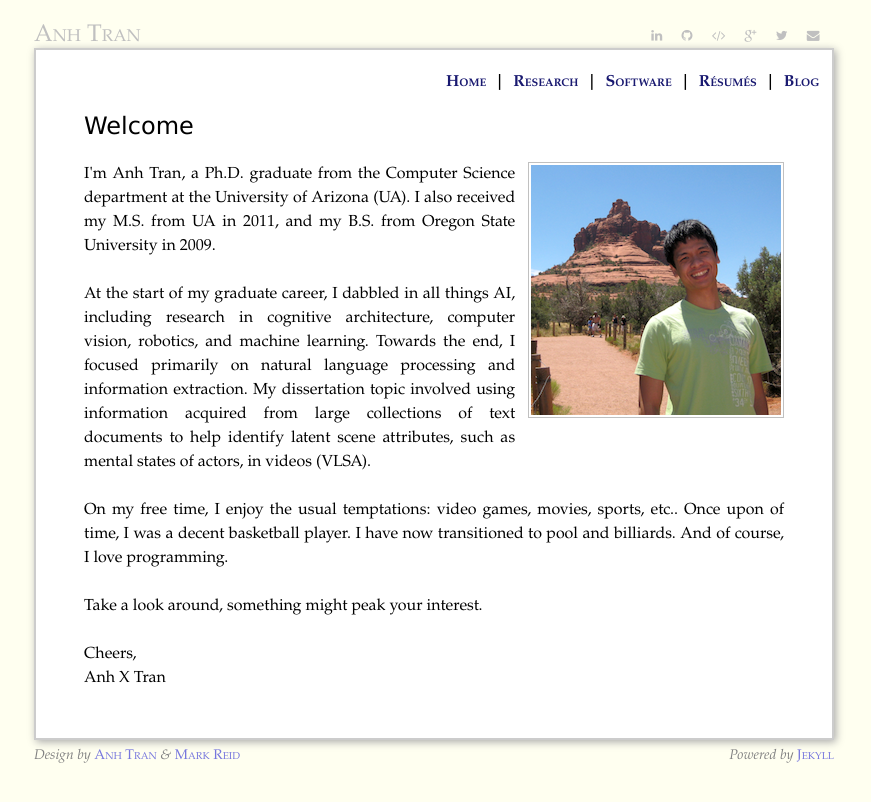
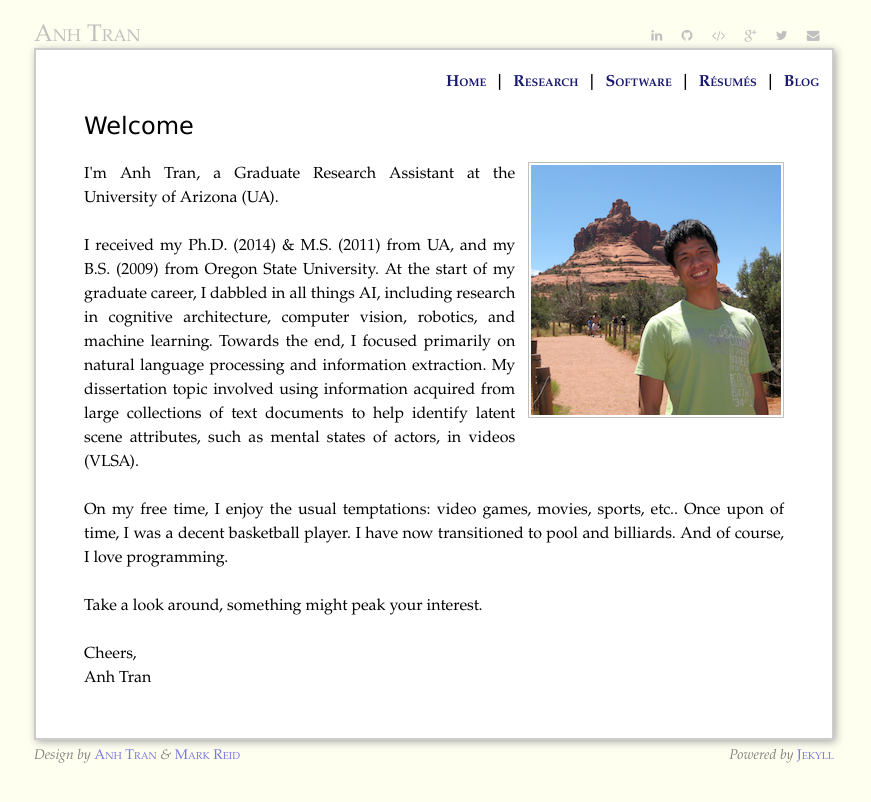
Before and after one commit to trananh/trananh.github.io, a Jekyll site: the page built from index.html, in a window 1280 px wide. Shown: the top 802 px of the page, without its empty margins (206-1077 px from the left). Built offline with Jekyll 4.4.1, drawn with Linux system fonts in a browser that asks for light colours; nearby versions of some CDN libraries.

Commit message:
Updated info.

```diff
--- a/index.html
+++ b/index.html
@@ -12,13 +12,13 @@ title: anh tran
          alt="Photo of Anh at Sedona, AZ" width="40%" style="min-width: 100px; max-width: 250px"/>
 
     <p>I'm <span itemprop="givenName">Anh</span> <span itemprop="familyName">Tran</span>,
-        a <span itemprop="jobTitle">Ph.D. graduate</span> from the Computer Science department at the
-        <span itemprop="affiliation">University of Arizona</span>
-        (UA). I also received my M.S. from UA in 2011, and my B.S. from
-        <span itemprop="alumniOf">Oregon State University</span> in 2009.
+        a <span itemprop="jobTitle">Graduate Research Assistant</span> at the
+        <span itemprop="affiliation">University of Arizona</span> (UA).
     </p>
 
-    <p>At the start of my graduate career, I dabbled in all things AI, including research in cognitive
+    <p>I received my Ph.D. (2014) &amp; M.S. (2011) from UA, and my B.S. (2009) from
+        <span itemprop="alumniOf">Oregon State University</span>.
+        At the start of my graduate career, I dabbled in all things AI, including research in cognitive
         architecture, computer vision, robotics, and machine learning.  Towards the end, I focused
         primarily on natural language processing and information extraction.  My dissertation topic
         involved using information acquired from large collections of text documents to help
@@ -31,7 +31,7 @@ title: anh tran
     <p>Take a look around, something might peak your interest.</p>
 
     <p>Cheers,<br/>
-    <span itemprop="name">Anh X Tran</span>
+    <span itemprop="name">Anh Tran</span>
     </p>
 
     <meta itemprop="url" content="{{ site.url }}{{ page.url }}">
```
